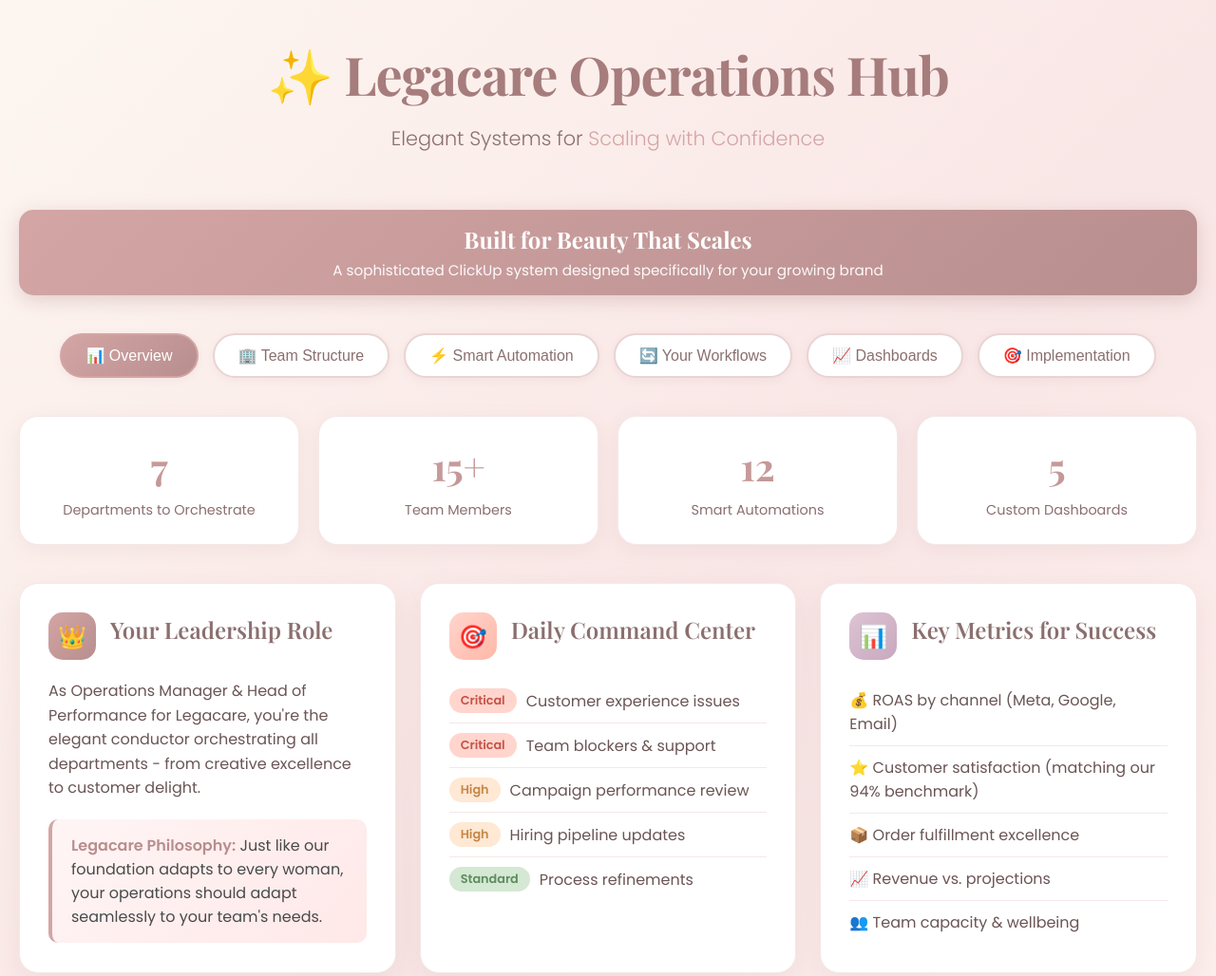
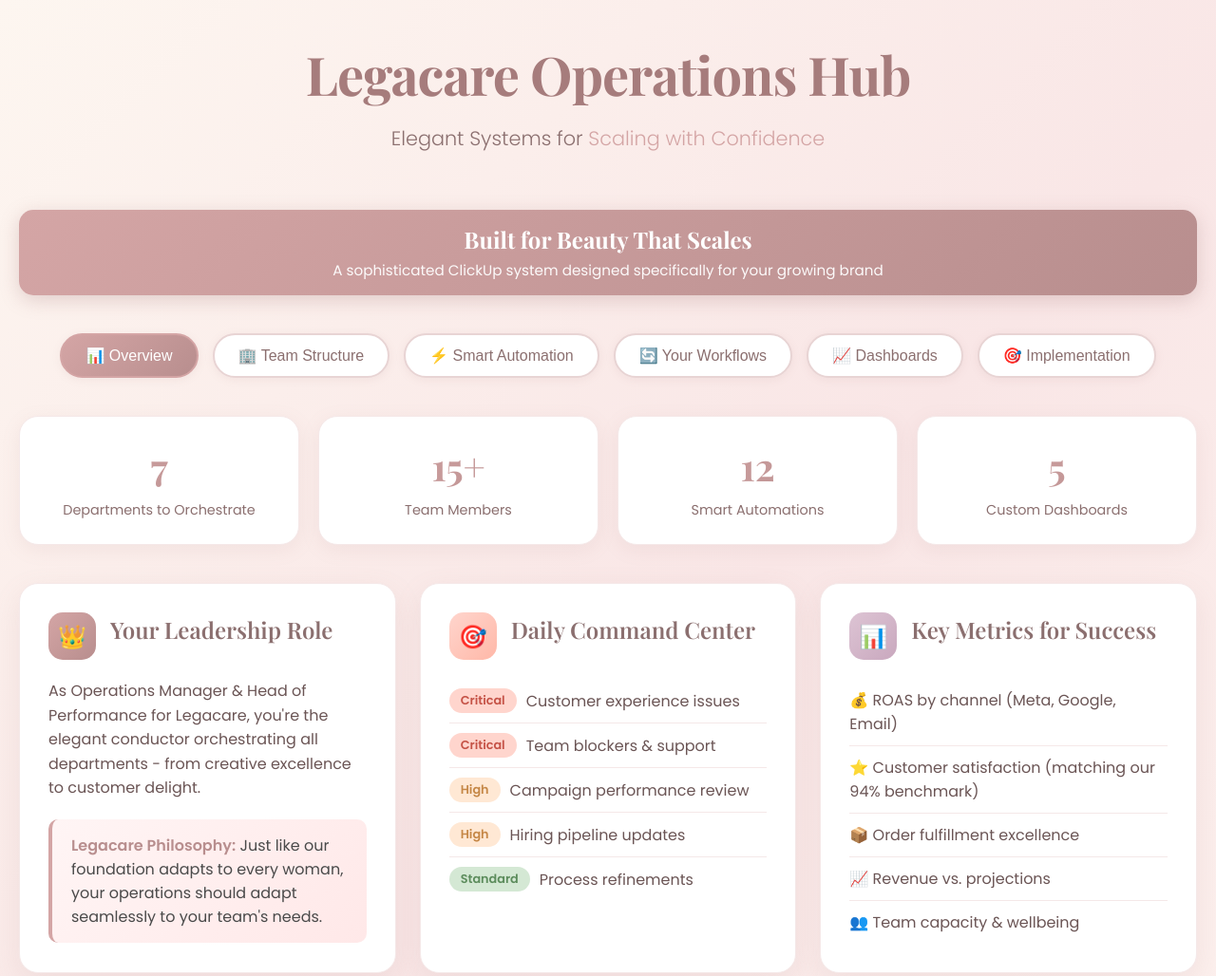
Before and after one commit to demo-collab/collab-demo, a plain HTML site: page index.html in a window 1280 px wide. Shown: the top 1028 px of the page at 95% size. Drawn offline with nearby package versions, Linux system fonts and the light colour scheme.

Commit message:
Update index.html

```diff
--- a/index.html
+++ b/index.html
@@ -422,7 +422,7 @@
 <body>
     <div class="container">
         <header>
-            <h1>✨ Legacare Operations Hub</h1>
+            <h1>Legacare Operations Hub</h1>
             <p>Elegant Systems for <span class="brand-accent">Scaling with Confidence</span></p>
         </header>
 
```
